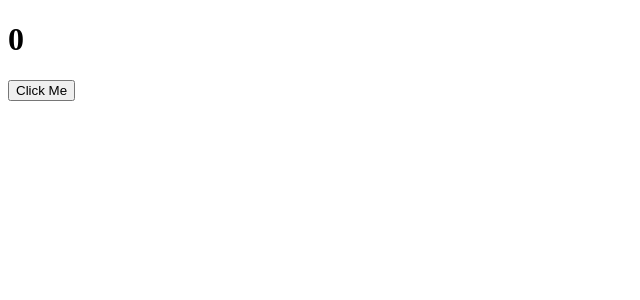
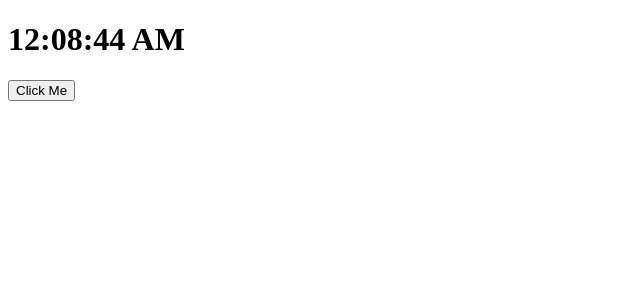
Before and after one commit to amanwild/react-thapa, a React (Create React App) app: page / in a window 1280 px wide. Shown: the top 300 px of the page, without its empty margins (0-640 px from the left). Built offline with nearby package versions, Linux system fonts and the light colour scheme.

Commit message:
get time using useState challenge 6

```diff
--- a/src/Components/App.js
+++ b/src/Components/App.js
@@ -4,18 +4,20 @@ import React, { useState } from "react";
 
 
 const App=() => {
+    var T =new Date().toLocaleTimeString();
     const state = useState();
-    const [count,setCount]=useState(0);
+    const [time,setTime]=useState(T);
 
     const incNum =()=>{
+        var T =new Date().toLocaleTimeString();
 
-        console.log(count);
+        console.log(time);
         console.log("click");
-        setCount(count+1)
+        setTime(T)
     }
     return(
     <>
-        <h1>{count}</h1>
+        <h1>{time}</h1>
         <button onClick={incNum}>Click Me</button>
     </>);
 }
```
